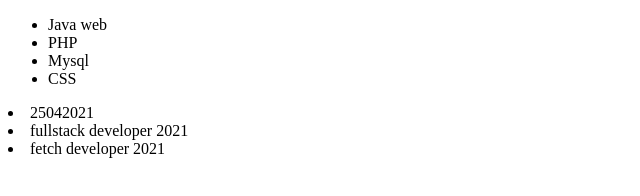
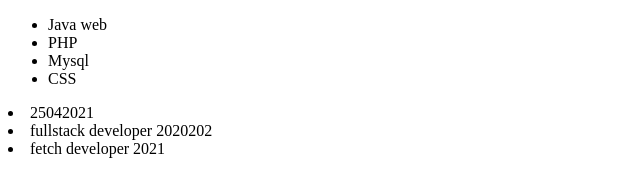
Before and after one commit to phamchienGitHub/remote, a plain HTML site: page java.html in a window 1280 px wide. Shown: the full height of the page, 0-640 px from the left. Drawn offline with Linux system fonts and the light colour scheme.

Commit message:
Update java.html

```diff
--- a/java.html
+++ b/java.html
@@ -12,7 +12,7 @@
     <li>CSS</li></ul>
 	<li>25042021</li></ul>
 
-	<li>fullstack developer 2021</li>
+	<li>fullstack developer 2020202</li>
 	<li>fetch developer 2021</li>
 	</ul>
 
```
